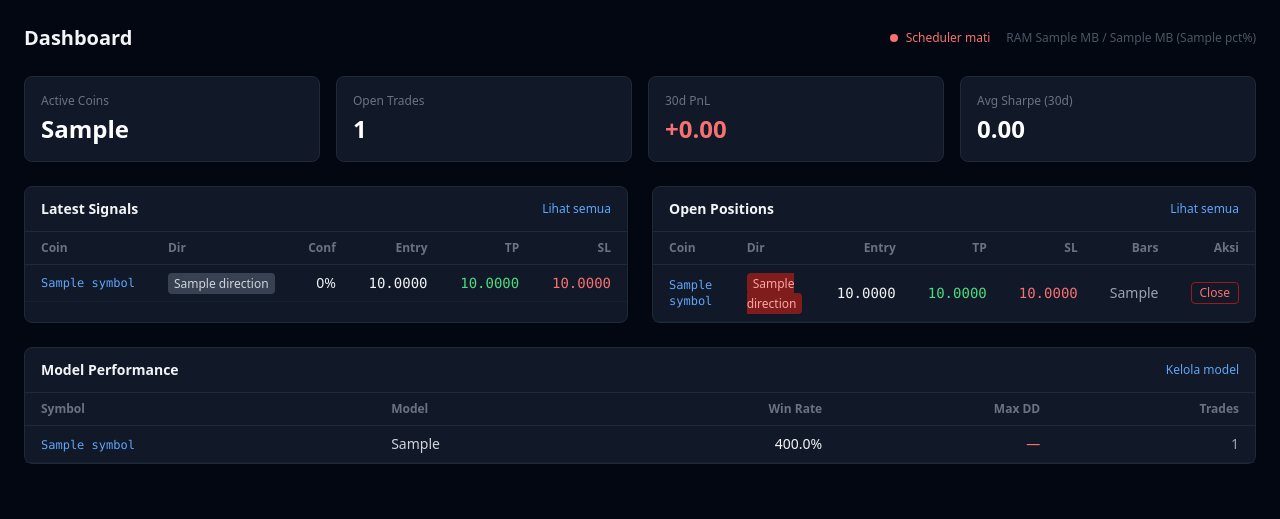
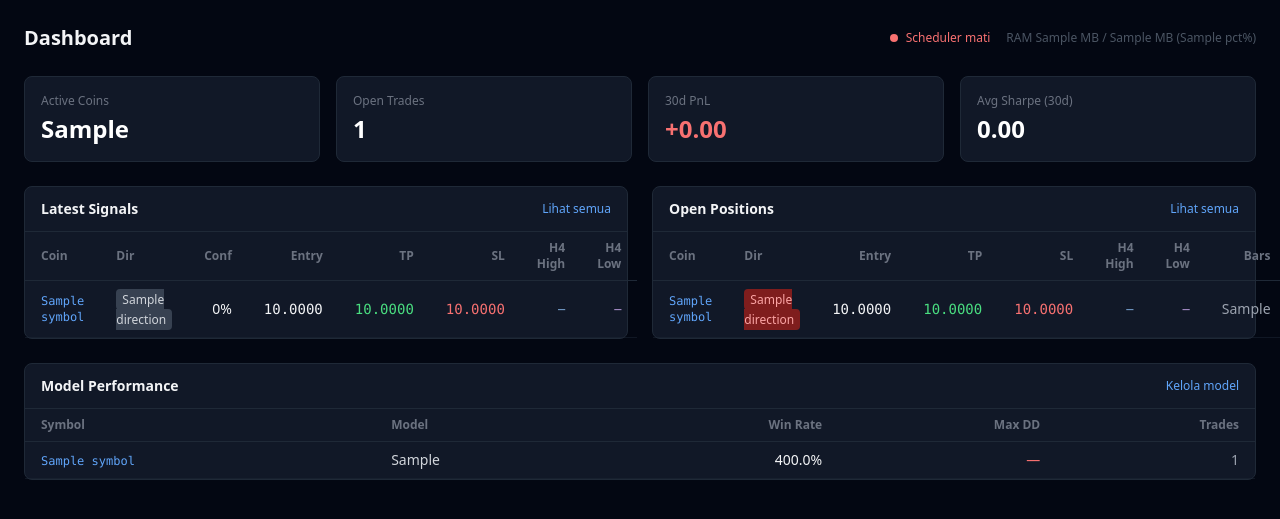
Before and after one commit to heathclif-cyber/swingtrade_v2, a Python web app: template app/templates/dashboard.html in a window 1280 px wide; the page is wider, and only the part inside the window is pictured. Shown: the part 49-568 px from the top of that part. Run offline with Jinja, Linux system fonts and the light colour scheme; the template is opened without the code that fills it: most values are stand-ins (such as "Sample title", 1, 10 or a date in 2020); some libraries are stand-ins or nearby versions.

Commit message:
feat: tambahkan kolom H4 Swing High/Low ke dashboard (Latest Signals + Open Positions)

```diff
--- a/app/templates/dashboard.html
+++ b/app/templates/dashboard.html
@@ -56,6 +56,8 @@
           <th class="px-4 py-2 text-right">Entry</th>
           <th class="px-4 py-2 text-right">TP</th>
           <th class="px-4 py-2 text-right">SL</th>
+          <th class="px-4 py-2 text-right">H4 High</th>
+          <th class="px-4 py-2 text-right">H4 Low</th>
         </tr>
       </thead>
       <tbody>
@@ -79,6 +81,12 @@
           </td>
           <td class="px-4 py-2 text-right font-mono text-red-400">
             {% if sig.sl_price %}{{ '%.4f' | format(sig.sl_price) }}{% else %}—{% endif %}
+          </td>
+          <td class="px-4 py-2 text-right font-mono text-xs text-blue-300">
+            {% if sig.h4_swing_high %}{{ '%.4f' | format(sig.h4_swing_high) }}{% else %}—{% endif %}
+          </td>
+          <td class="px-4 py-2 text-right font-mono text-xs text-purple-300">
+            {% if sig.h4_swing_low %}{{ '%.4f' | format(sig.h4_swing_low) }}{% else %}—{% endif %}
           </td>
         </tr>
         {% endfor %}
@@ -104,6 +112,8 @@
           <th class="px-4 py-2 text-right">Entry</th>
           <th class="px-4 py-2 text-right">TP</th>
           <th class="px-4 py-2 text-right">SL</th>
+          <th class="px-4 py-2 text-right">H4 High</th>
+          <th class="px-4 py-2 text-right">H4 Low</th>
           <th class="px-4 py-2 text-right">Bars</th>
           <th class="px-4 py-2 text-right">Aksi</th>
         </tr>
@@ -123,6 +133,12 @@
           <td class="px-4 py-2 text-right font-mono">{{ '%.4f' | format(trade.entry_price) }}</td>
           <td class="px-4 py-2 text-right font-mono text-green-400">{{ '%.4f' | format(trade.tp_price or 0) }}</td>
           <td class="px-4 py-2 text-right font-mono text-red-400">{{ '%.4f' | format(trade.sl_price or 0) }}</td>
+          <td class="px-4 py-2 text-right font-mono text-xs text-blue-300">
+            {% if trade.h4_swing_high %}{{ '%.4f' | format(trade.h4_swing_high) }}{% else %}—{% endif %}
+          </td>
+          <td class="px-4 py-2 text-right font-mono text-xs text-purple-300">
+            {% if trade.h4_swing_low %}{{ '%.4f' | format(trade.h4_swing_low) }}{% else %}—{% endif %}
+          </td>
           <td class="px-4 py-2 text-right text-gray-400">{{ trade.hold_bars or 0 }}</td>
           <td class="px-4 py-2 text-right">
             <button
```
